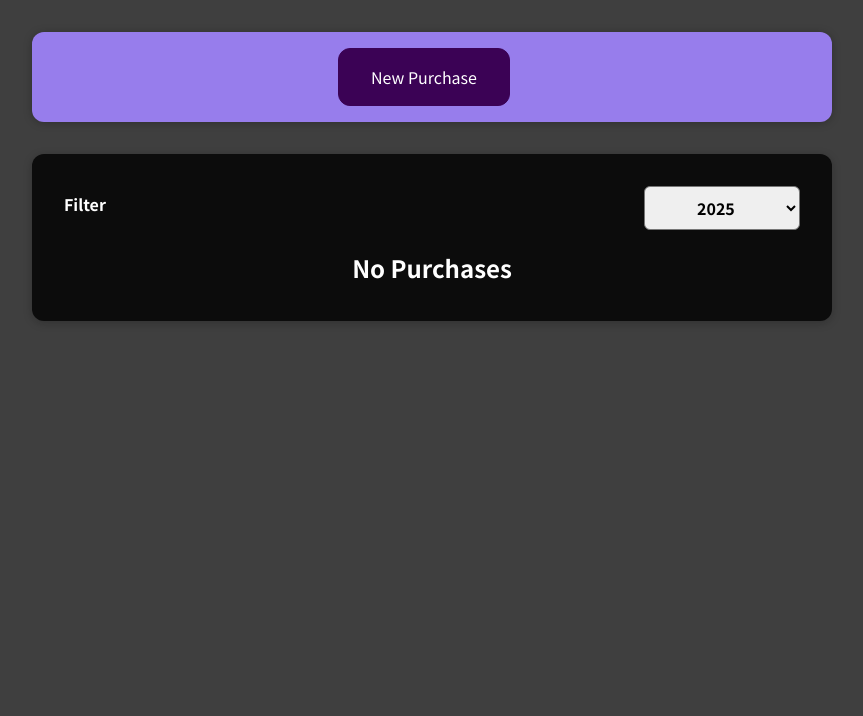
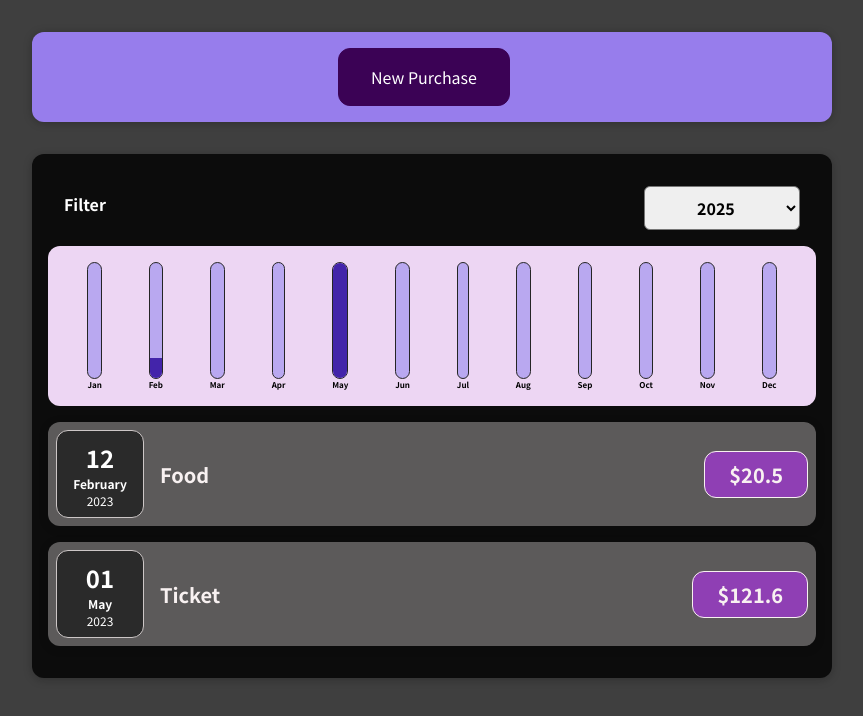
Before and after one commit to hc-sun/budget-manager, a React (Create React App) app: page / in a window 1280 px wide. Shown: the top 716 px of the page, without its empty margins (208-1071 px from the left). Built offline with nearby package versions, Linux system fonts and the light colour scheme.

Commit message:
added barchart in app

```diff
--- a/src/App.js
+++ b/src/App.js
@@ -3,10 +3,10 @@
 import React, { useState } from "react";
 
 const defaultPurchases = [
-  { id: "00", title: "Food0", price: 2342.5, date: new Date(2022, 1, 1) },
-  { id: "01", title: "Food1", price: 2342.5, date: new Date(2022, 1, 1) },
-  { id: "02", title: "Food2", price: 2342.5, date: new Date(2022, 1, 1) },
-  { id: "03", title: "Food3", price: 2342.5, date: new Date(2022, 1, 1) },
+  { id: "00", title: "Food", price: 20.5, date: new Date(2023, 1, 12) },
+  { id: "01", title: "Ticket", price: 121.6, date: new Date(2023, 4, 1) },
+  { id: "02", title: "TV", price: 893, date: new Date(2022, 11, 2) },
+  { id: "03", title: "Water", price: 40.5, date: new Date(2022, 7, 3) },
 ];
 
 const App = () => {
--- a/src/components/Graph/BarChart.js
+++ b/src/components/Graph/BarChart.js
@@ -2,12 +2,16 @@
 import React from "react";
 
 function BarChart(props) {
+  let barHeight = "0%";
+  if (props.maxval > 0) {
+    barHeight = Math.round((props.value / props.maxval) * 100) + "%";
+  }
   return (
     <div className="bar">
       <div className="inner">
-        <div className="fill" style={{ height: height }}></div>
+        <div className="fill" style={{ height: barHeight }}></div>
       </div>
-      <div className="label">{props.lable}</div>
+      <div className="month">{props.month}</div>
     </div>
   );
 }
--- a/src/components/Graph/Graph.css
+++ b/src/components/Graph/Graph.css
@@ -33,7 +33,7 @@
   transition: all 0.3s ease-out;
 }
 
-.label {
+.month {
   font-weight: bold;
   font-size: 0.5rem;
   text-align: center;
--- a/src/components/Graph/Graph.js
+++ b/src/components/Graph/Graph.js
@@ -3,17 +3,16 @@
 import BarChart from "./BarChart";
 
 function Graph(props) {
-  let height = "0%";
-  if (props.maxval > 0) {
-    height = Math.round((props.value / props.maxval) * 100) + "%";
-  }
+  const dataVals = props.graphData.map((data) => data.value);
+  const dataMax = Math.max(...dataVals);
+
   return (
     <div className="graph">
-      {props.data.map((data) => (
+      {props.graphData.map((data) => (
         <BarChart
           key={data.month}
           value={data.value}
-          maxval={null}
+          maxval={dataMax}
           month={data.month}
         />
       ))}
--- a/src/components/Purchases/Purchases.js
+++ b/src/components/Purchases/Purchases.js
@@ -3,6 +3,7 @@
 import PurchaseFilter from "./Filter.js";
 import React, { useState } from "react";
 import PurchaseList from './PurchaseList';
+import PurchasesGraph from "./PurchasesGraph";
 
 function Purchases(props) {
   const [yearData, setYear] = useState("2023");
@@ -22,6 +23,7 @@
           selectedYearData={yearData}
           selectYear={selectYearHandler}
         />
+        <PurchasesGraph purchases={filteredPurchases} />
         <PurchaseList items={filteredPurchases} />
       </Card>
     </div>
--- /dev/null
+++ b/src/components/Purchases/PurchasesGraph.js
@@ -0,0 +1,28 @@
+import React from "react";
+import Graph from "../Graph/Graph";
+
+function PurchasesGraph(props) {
+  const monthData = [
+    { month: "Jan", value: 0 },
+    { month: "Feb", value: 0 },
+    { month: "Mar", value: 0 },
+    { month: "Apr", value: 0 },
+    { month: "May", value: 0 },
+    { month: "Jun", value: 0 },
+    { month: "Jul", value: 0 },
+    { month: "Aug", value: 0 },
+    { month: "Sep", value: 0 },
+    { month: "Oct", value: 0 },
+    { month: "Nov", value: 0 },
+    { month: "Dec", value: 0 },
+  ];
+
+  for (const purchase of props.purchases) {
+    const purchaseMonth = purchase.date.getMonth();
+    monthData[purchaseMonth].value += purchase.price;
+  }
+
+  return <Graph graphData={monthData} />;
+}
+
+export default PurchasesGraph;
```
